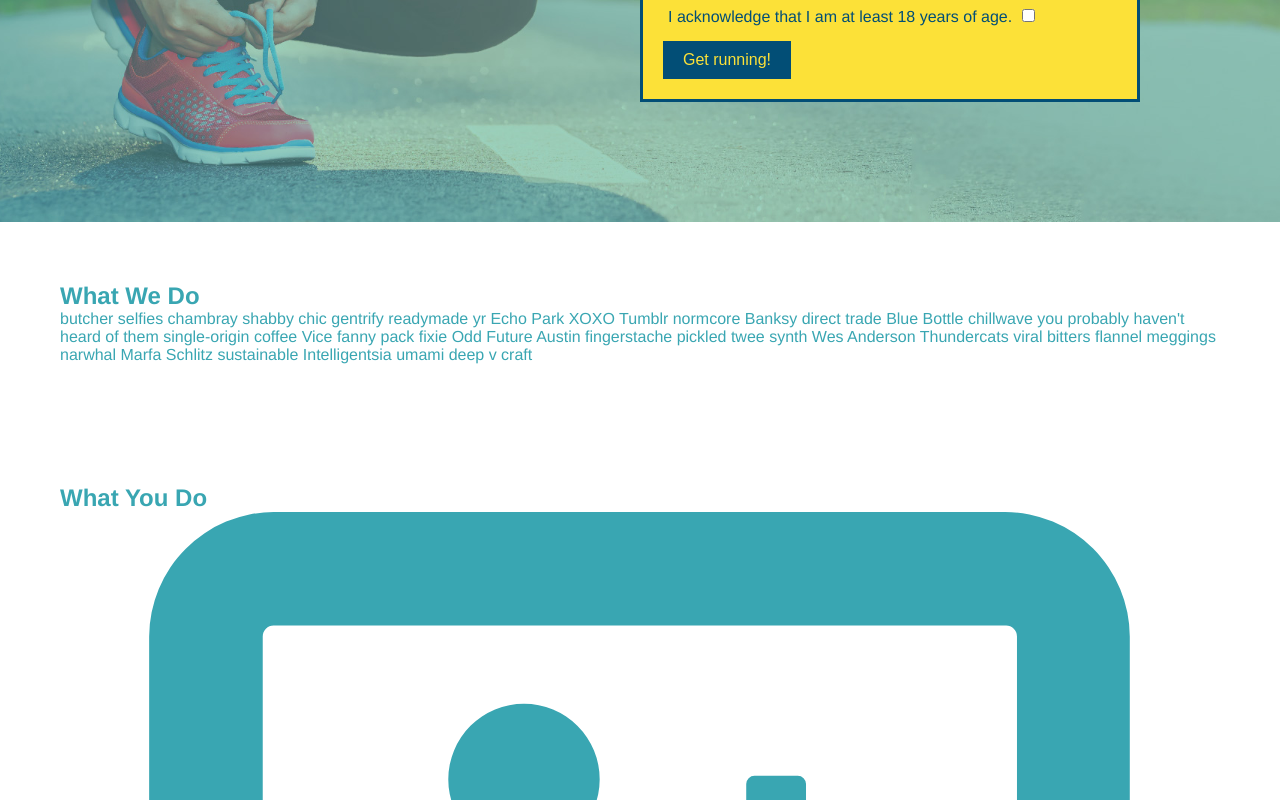
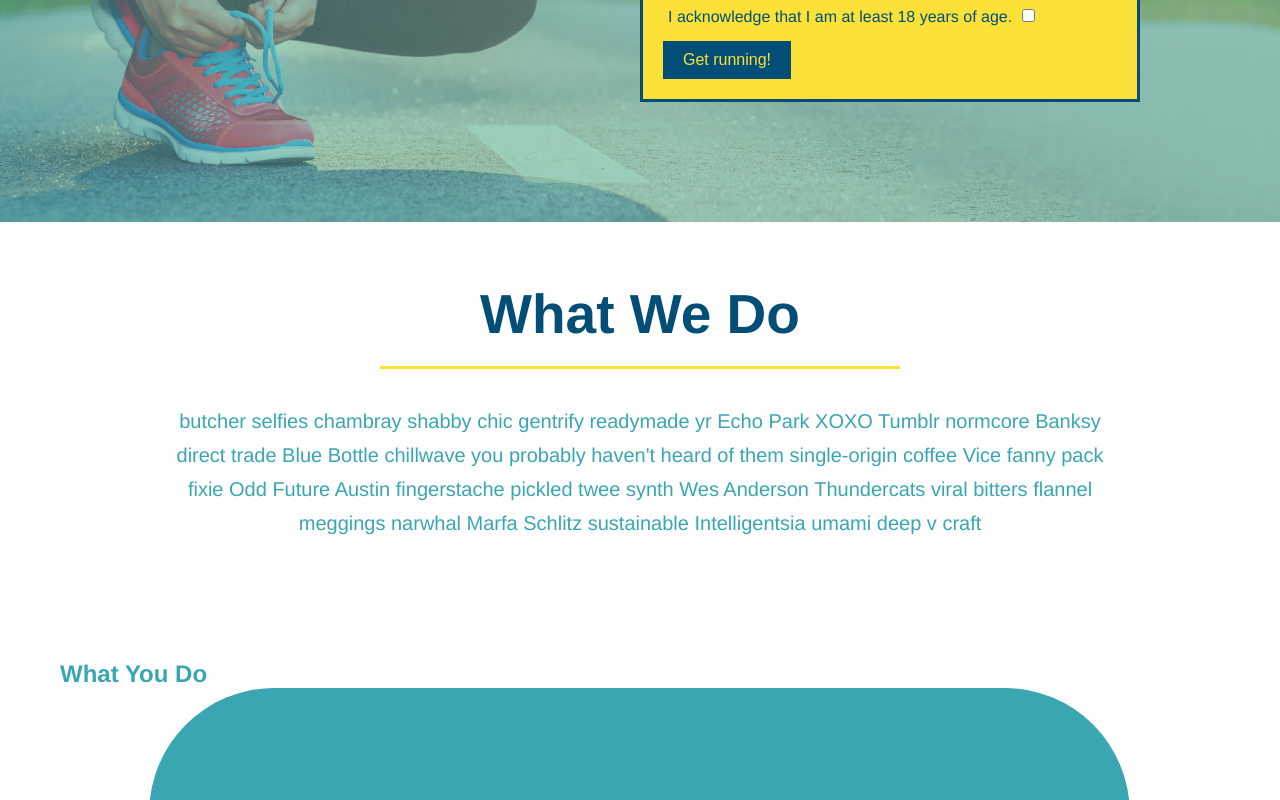
Before and after one commit to mlopez94/run-buddy, a plain HTML site: page index.html in a window 1280 px wide. Shown: the part 460-1260 px from the top of the page. Drawn offline with Linux system fonts and the light colour scheme.

Commit message:
style what we do section

```diff
--- a/assets/css/style.css
+++ b/assets/css/style.css
@@ -120,3 +120,25 @@
       font-size: 16px;
   }
   /* HERO STYLES END */
+
+  .intro {
+    text-align: center;
+  }
+
+  .intro h2 {
+    font-size: 55px;
+    color: #024e76;
+    margin-bottom: 35px;
+    padding: 0 100px 20px 100px;
+    border-bottom: 3px solid;
+    border-color: #fce138;
+    display: inline-block;
+  }
+
+  .intro p {
+    line-height: 1.7;
+    color: #39a6b2;
+    width: 80%;
+    font-size: 20px;
+    margin: 0 auto;
+  }
--- a/index.html
+++ b/index.html
@@ -71,11 +71,13 @@
   </section>
 
   <!-- "what we do" section -->
-  <section>
-    <h2 id="what-we-do">What We Do</h2>
-    <p>
-      butcher selfies chambray shabby chic gentrify readymade yr Echo Park XOXO Tumblr normcore Banksy direct trade Blue Bottle chillwave you probably haven't heard of them single-origin coffee Vice fanny pack fixie Odd Future Austin fingerstache pickled twee synth Wes Anderson Thundercats viral bitters flannel meggings narwhal Marfa Schlitz sustainable Intelligentsia umami deep v craft
-    </p>
+  <section class="intro">
+    <h2 id="what-we-do">
+      What We Do
+    </h2>
+      <p>
+          butcher selfies chambray shabby chic gentrify readymade yr Echo Park XOXO Tumblr normcore Banksy direct trade Blue Bottle chillwave you probably haven't heard of them single-origin coffee Vice fanny pack fixie Odd Future Austin fingerstache pickled twee synth Wes Anderson Thundercats viral bitters flannel meggings narwhal Marfa Schlitz sustainable Intelligentsia umami deep v craft
+      </p>
   </section>
 
   <!-- "what you do" section -->
@@ -83,7 +85,7 @@
     <h2>What You Do</h2>
 
     <div>
-      <img src="./assets/images/step-1.svg" alt=""/>
+      <img src="./assets/images/step-1.svg" alt="" />
       <h3>Step 1: Fill Out the Form Above.</h3>
       <p>You're already here, so why not?</p>
     </div>
```
